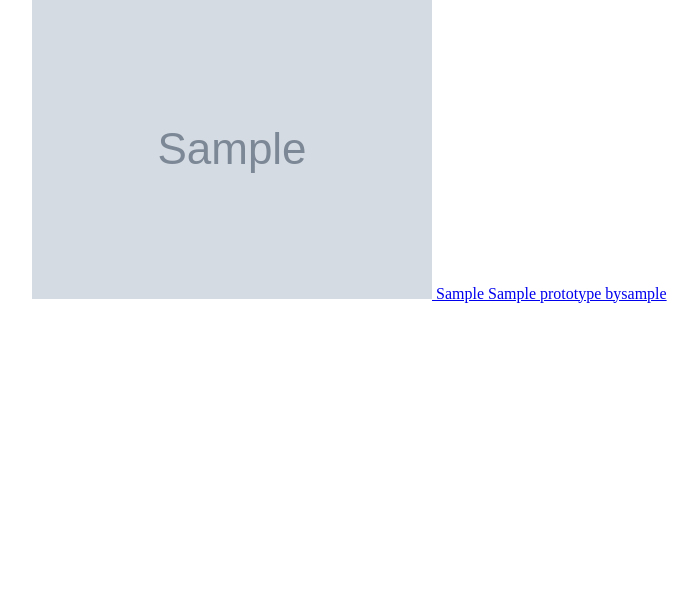
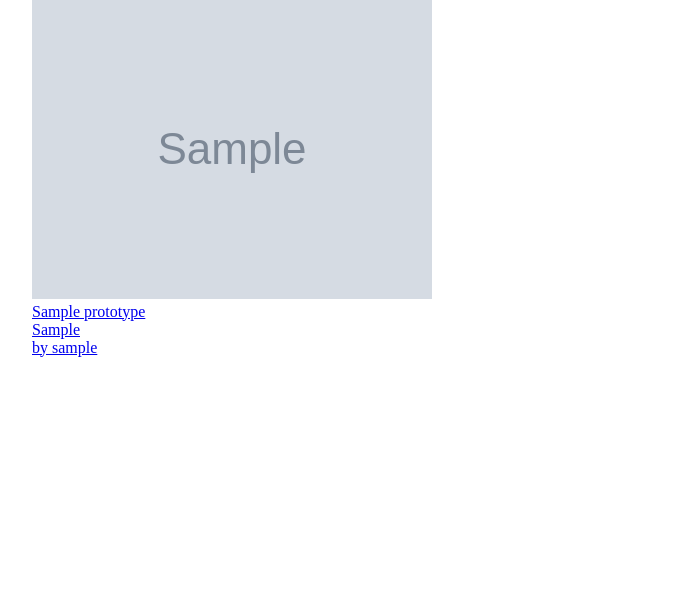
Before and after one commit to jumpei1409/protospace-b, a Django app: page / in a window 1280 px wide. Shown: the part 119-716 px from the top of the page, without its empty margins (228-926 px from the left). Run offline with Django 5.2, Linux system fonts and the light colour scheme; tables that the repository leaves empty hold one stand-in row (values such as "Sample post"); grey boxes marked "Sample" are stand-in pictures.

Commit message:
一覧表示機能html修正

```diff
--- a/templates/prototypes/index.html
+++ b/templates/prototypes/index.html
@@ -2,24 +2,23 @@
 {% load static %}
 {% block content %}
 
-<div class ="contents row">
-  {% for prototype in prototypes %}
-  <div class = "card">
-    <a href="{% url 'Prototypes:detail' prototype.pk %}">
+<div class="contents">
+  {% if user.is_authenticated %}
+  <p class="greeting">こんにちは、<a href="">{{ user.nickname }}さん</a></p>
+  {% endif %}
 
-      <img src="{{ prototype.image.url }}">
-      {{ prototype.catchphrase }}
-      {{ prototype.title}}
-      by{{ prototype.user.nickname}}
-    </a>
-
-
+  <div class="card-list">
+    {% for prototype in prototypes %}
+    <div class="card">
+      <a href="{% url 'Prototypes:detail' prototype.pk %}">
+        <img src="{{ prototype.image.url }}" alt="{{ prototype.title }}">
+        <p class="card-title">{{ prototype.title }}</p>
+        <p class="card-catchphrase">{{ prototype.catchphrase }}</p>
+        <p class="card-author">by {{ prototype.user.nickname }}</p>
+      </a>
+    </div>
+    {% endfor %}
   </div>
-{% endfor %}
 </div>
 
-{% if user.is_authenticated %}
-  <p class="greeting">こんにちは、<a href="">{{ user.nickname }}さん</a></p>
-{% endif %}
-
 {% endblock content %}
```
